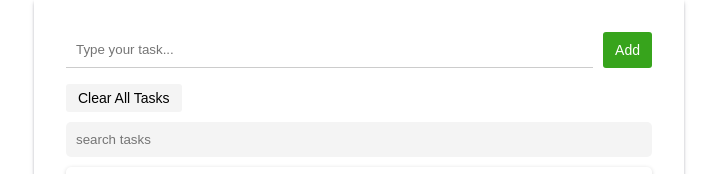
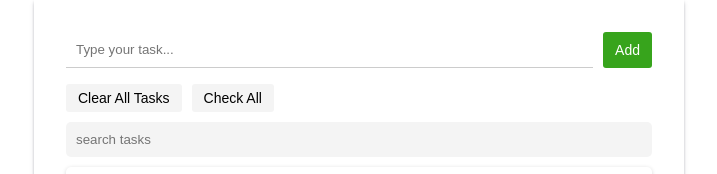
Before and after one commit to MaralNajafi/editable-todo-app, a React (Create React App) app: page / in a window 1280 px wide. Both pictures are taken after typing "Sample" into the empty fields and a click on the button "Add". Shown: the part 125-299 px from the top of the page, without its empty margins (281-998 px from the left). Built offline with nearby package versions, Linux system fonts and the light colour scheme.

Commit message:
feature: check all

```diff
--- a/src/components/AppContainer/AppContainer.jsx
+++ b/src/components/AppContainer/AppContainer.jsx
@@ -2,7 +2,7 @@ import React, { useEffect, useState } from "react";
 import TodoHeader from "../TodoHeader/TodoHeader";
 import TodoBody from "../TodoBody/TodoBody";
 import SearchTodo from "../SearchTodo/SearchTodo";
-import "./AppContainer.css"
+import "./AppContainer.css";
 const AppContainer = () => {
   const [todos, setTodos] = useState([]);
   const [searchedTodos, setSearchedTodos] = useState([]);
@@ -54,6 +54,15 @@ const AppContainer = () => {
     });
   };
 
+  const handleCheckAll = () => {
+    setTodos((prev) => {
+      prev.forEach(todo => {
+        todo.isChecked = true;
+      })
+      return[...prev]
+    })
+  };
+
   const handleClearAll = () => {
     if (todos.length > 0) {
       setTodos([]);
@@ -79,6 +88,7 @@ const AppContainer = () => {
         todos={todos}
         handleSubmit={addTodo}
         handleClearAll={handleClearAll}
+        handleCheckAll={handleCheckAll}
       />
       {todos.length > 0 && (
         <SearchTodo
--- a/src/components/Todo/Todo.jsx
+++ b/src/components/Todo/Todo.jsx
@@ -30,7 +30,7 @@ export default function Todo({
         value={content}
         readOnly={isReadonly}
         disabled={isChecked && true}
-        className={isChecked ? "checked" : ""}
+        className={`flex-grow-1 ${isChecked ? "checked" : ""}`}
         onClick={() => {
           setIsReadonly(false);
         }}
--- a/src/components/TodoHeader/TodoHeader.jsx
+++ b/src/components/TodoHeader/TodoHeader.jsx
@@ -1,16 +1,15 @@
 import React from "react";
-import "./TodoHeader.css"
+import "./TodoHeader.css";
 import TodoForm from "../TodoForm/TodoForm";
-export default function TodoHeader({
-  handleSubmit,
-  handleClearAll,
-  todos,
-}) {
+export default function TodoHeader({ handleSubmit, handleClearAll, handleCheckAll, todos }) {
   return (
     <div className="todo-header">
       <TodoForm handleSubmit={handleSubmit} />
       {todos.length > 0 && (
-        <button onClick={handleClearAll}>clear all tasks</button>
+        <div className="d-flex flex-row gap-10px">
+          <button onClick={handleClearAll}>clear all tasks</button>
+          <button onClick={handleCheckAll}>check all</button>
+        </div>
       )}
     </div>
   );
```
